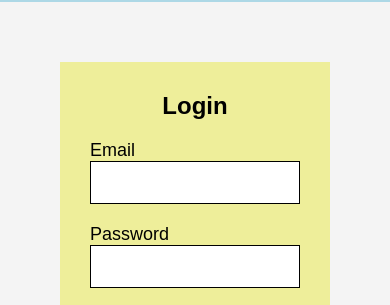
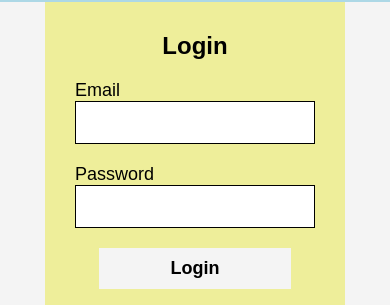
Before and after one commit to userldu/first-js-project, a plain HTML site: page index.html in a window 390 px wide. Shown: the part 62-367 px from the top of the page. Drawn offline with nearby package versions, Linux system fonts and the light colour scheme.

Commit message:
new code free

```diff
--- a/static/index.css
+++ b/static/index.css
@@ -212,7 +212,7 @@ form > .email{
 }
 
 @media (max-width:600px){
-    .container{padding: 60px;}
+    .container{padding: 0px;}
     .container > #login{width: 300px;}
     label{font-size: 18px;}
 }
```
